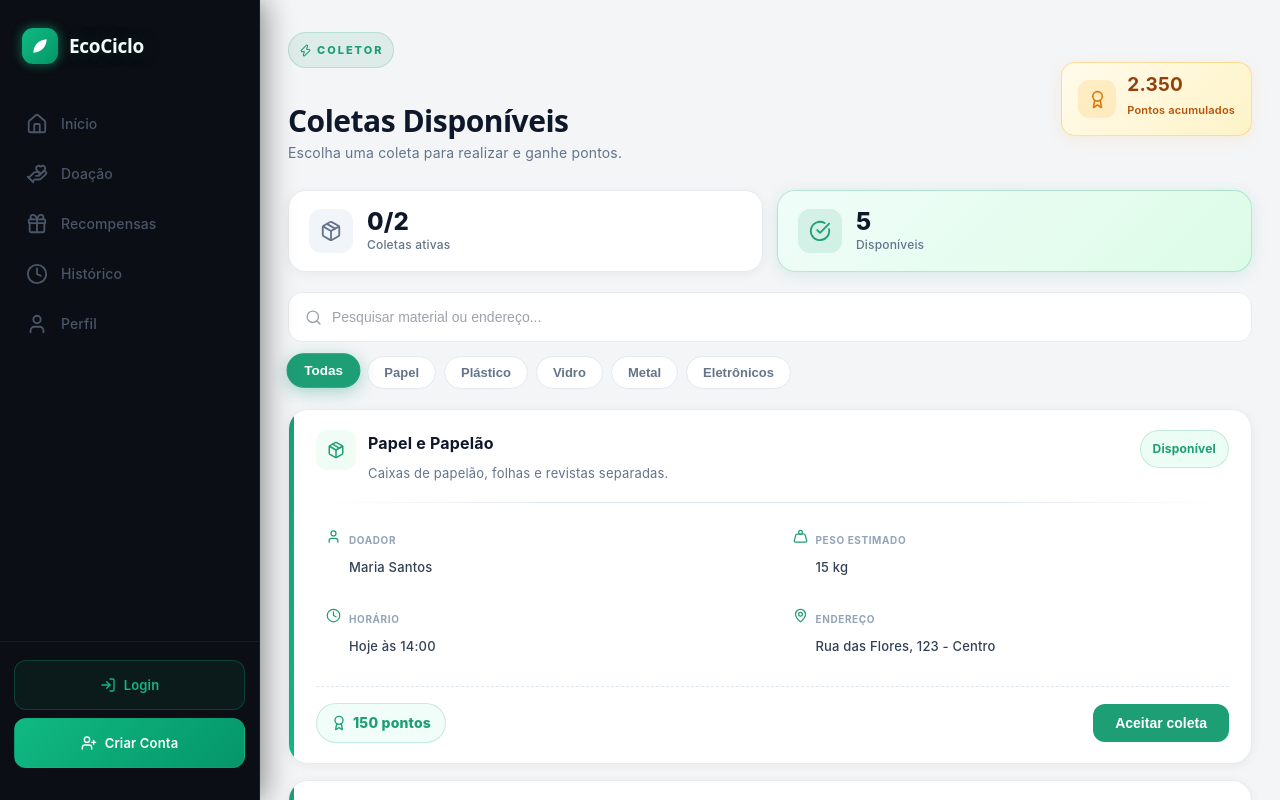
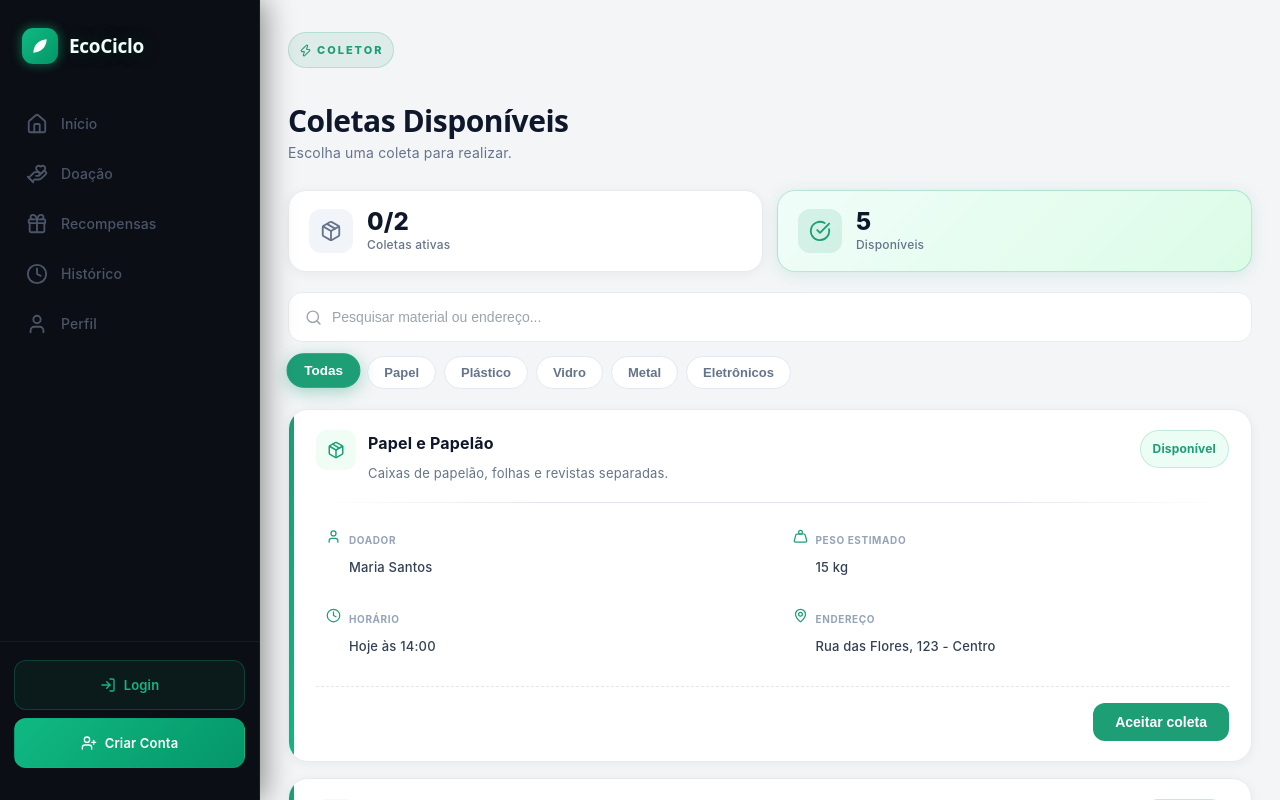
Before and after one commit to Rodrigo-Dourad0/EcoCiclo-FrontEnd, a React (Vite) app in the folder ecociclo/: page /coletas-disponiveis in a window 1280 px wide. Built offline with nearby package versions, Linux system fonts and the light colour scheme.

Commit message:
Adicionando melhorias na tela Coletas Disponíveis

```diff
--- a/ecociclo/src/modules/collections/hooks/useColetasDisponiveis.js
+++ b/ecociclo/src/modules/collections/hooks/useColetasDisponiveis.js
@@ -83,8 +83,6 @@ export default function useColetasDisponiveis() {
   const coletasAtivas = coletasAceitas.length;
   const limiteAtingido = coletasAtivas >= limiteColetas;
 
-  // Pontuação atual do coletor — dado mockado enquanto não há integração.
-    const pontosColetor = 2350;
 
   function aceitarColeta(id) {
     if (limiteAtingido || idsBloqueadosRef.current.has(id)) return;
@@ -136,7 +134,6 @@ export default function useColetasDisponiveis() {
     limiteColetas,
     limiteAtingido,
     totalDisponiveis: coletasDisponiveis.length,
-    pontosColetor,
     aceitarColeta,
     idsEmProcessamento,
     coletasAceitas,
--- a/ecociclo/src/modules/collections/pages/ColetasDisponiveis.jsx
+++ b/ecociclo/src/modules/collections/pages/ColetasDisponiveis.jsx
@@ -5,7 +5,6 @@ import {
   MapPin,
   Clock,
   Weight,
-  Award,
   User,
   CheckCircle,
   Zap,
@@ -73,7 +72,6 @@ export default function ColetasDisponiveis() {
     limiteColetas,
     limiteAtingido,
     totalDisponiveis,
-    pontosColetor,
     aceitarColeta,
     idsEmProcessamento,
     coletasAceitas,
@@ -102,8 +100,6 @@ export default function ColetasDisponiveis() {
 
           {/* Cabeçalho */}
           <header className="cd-header">
-            <div className="cd-header-conteudo">
-                <div className="cd-header-texto">
             <p className="cd-kicker">
               <Zap size={13} />
               Coletor
@@ -112,21 +108,8 @@ export default function ColetasDisponiveis() {
             <h1>Coletas Disponíveis</h1>
 
             <p className="cd-header-sub">
-                    Escolha uma coleta para realizar e ganhe pontos.
+              Escolha uma coleta para realizar.
             </p>
-                </div>
-
-                <div className="cd-pontos-resumo">
-                <div className="cd-pontos-resumo-icon">
-                    <Award size={19} />
-                </div>
-
-                <div>
-                    <strong>{pontosColetor.toLocaleString("pt-BR")}</strong>
-                    <span>Pontos acumulados</span>
-                </div>
-                </div>
-            </div>
           </header>
 
           {/* Resumo */}
@@ -255,10 +238,6 @@ export default function ColetasDisponiveis() {
                       </div>
 
                       <div className="cd-footer">
-                        <div className="cd-pontos">
-                          <Award size={16} />
-                          <span>{coleta.pontos} pontos</span>
-                        </div>
 
                         <button
                           ref={(el) => {
--- a/ecociclo/src/modules/collections/styles/ColetasDisponiveis.css
+++ b/ecociclo/src/modules/collections/styles/ColetasDisponiveis.css
@@ -44,67 +44,6 @@
   animation: cd-fadein 0.5s ease both;
 }
 
-.cd-header-conteudo {
-  display: flex;
-  align-items: center;
-  justify-content: space-between;
-  gap: 24px;
-}
-
-.cd-header-texto {
-  min-width: 0;
-}
-
-.cd-pontos-resumo {
-  min-width: 190px;
-  padding: 12px 16px;
-  border: 1px solid rgba(245, 158, 11, 0.3);
-  border-radius: 14px;
-  background: linear-gradient(135deg, #fffbeb, #fef3c7);
-  display: flex;
-  align-items: center;
-  gap: 11px;
-  box-shadow: 0 4px 16px rgba(245, 158, 11, 0.1);
-  flex-shrink: 0;
-  transition:
-    transform 0.25s ease,
-    box-shadow 0.25s ease,
-    border-color 0.25s ease;
-}
-
-.cd-pontos-resumo:hover {
-  transform: translateY(-2px);
-  border-color: rgba(245, 158, 11, 0.5);
-  box-shadow: 0 8px 22px rgba(245, 158, 11, 0.18);
-}
-
-.cd-pontos-resumo-icon {
-  width: 38px;
-  height: 38px;
-  border-radius: 11px;
-  display: flex;
-  align-items: center;
-  justify-content: center;
-  color: #d97706;
-  background: rgba(245, 158, 11, 0.15);
-  flex-shrink: 0;
-}
-
-.cd-pontos-resumo strong {
-  display: block;
-  font-size: 19px;
-  line-height: 1;
-  color: #92400e;
-  margin-bottom: 3px;
-}
-
-.cd-pontos-resumo span {
-  display: block;
-  font-size: 11px;
-  font-weight: 600;
-  color: #b45309;
-  white-space: nowrap;
-}
 
 @keyframes cd-fadein {
   from {
@@ -708,34 +647,13 @@
 .cd-footer {
   display: flex;
   align-items: center;
-  justify-content: space-between;
+  justify-content: flex-end;
   margin-top: 18px;
   padding-top: 16px;
   border-top: 1px dashed #e2e8f0;
-  gap: 12px;
 }
 
-/* Pontos da coleta */
-.cd-pontos {
-  display: inline-flex;
-  align-items: center;
-  gap: 6px;
-  color: #1d9e75;
-  font-weight: 800;
-  font-size: 14px;
-  background: #f0fdf9;
-  padding: 6px 14px;
-  border-radius: 999px;
-  border: 1px solid rgba(29, 158, 117, 0.2);
-  transition:
-    transform 0.25s cubic-bezier(.34, 1.56, .64, 1),
-    box-shadow 0.25s ease;
-}
 
-.cd-pontos:hover {
-  transform: scale(1.06);
-  box-shadow: 0 4px 16px rgba(29, 158, 117, 0.22);
-}
 
 /* ─── BOTÃO ─────────────────────────────────────────────── */
 .cd-btn {
@@ -908,13 +826,6 @@
     grid-template-columns: repeat(2, minmax(0, 1fr));
   }
 
-  .cd-header-conteudo {
-    align-items: flex-start;
-    }
-
-    .cd-pontos-resumo {
-    min-width: 170px;
-    }
 
   .cd-info {
     grid-template-columns: 1fr;
```
Lines whose indentation alone changed are shown as unchanged.
